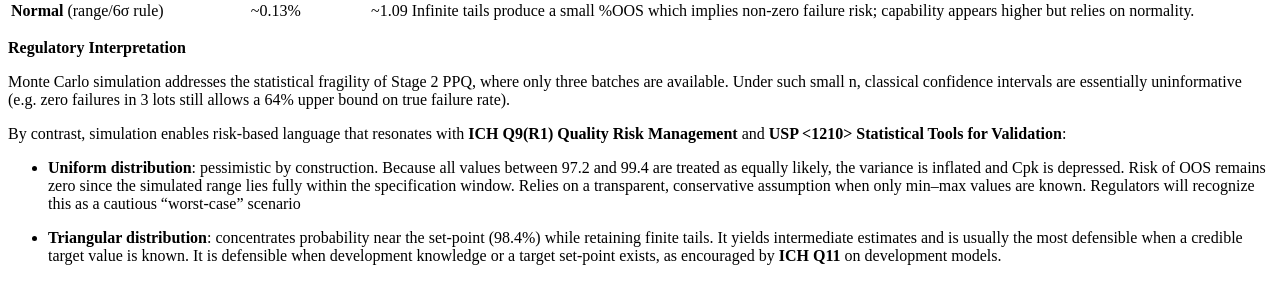
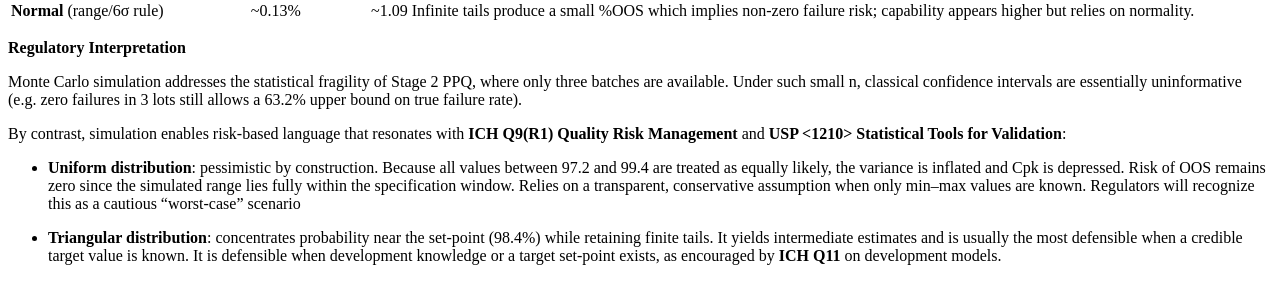
Before and after one commit to rbonfichi/monte-carlo-gmp-pharma, a Jekyll site: the page built from docs/chapters/chapter09_case-study3.md, in a window 1280 px wide and 900 px high, scrolled down 2963 px. Shown: the part 187-468 px from the top of the window. Built offline with Jekyll 4.4.1, drawn with Linux system fonts in a browser that asks for light colours; our own code applies the rules of GitHub Pages for plain Markdown files; some of the changed text lies outside the part shown.

Commit message:
Update chapter09_case-study3.md

```diff
--- a/docs/chapters/chapter09_case-study3.md
+++ b/docs/chapters/chapter09_case-study3.md
@@ -157,7 +157,7 @@ for (d in names(results)) {
 
 **Regulatory Interpretation**
 
-Monte Carlo simulation addresses the statistical fragility of Stage 2 PPQ, where only three batches are available. Under such small n, classical confidence intervals are essentially uninformative (e.g. zero failures in 3 lots still allows a 64% upper bound on true failure rate).
+Monte Carlo simulation addresses the statistical fragility of Stage 2 PPQ, where only three batches are available. Under such small n, classical confidence intervals are essentially uninformative (e.g. zero failures in 3 lots still allows a 63.2% upper bound on true failure rate).
 
 By contrast, simulation enables risk-based language that resonates with **ICH Q9(R1) Quality Risk Management** and **USP <1210> Statistical Tools for Validation**:
 
```
Also changed, not shown: other parts of docs/chapters/chapter09_case-study3.md (+4 -4 lines).
